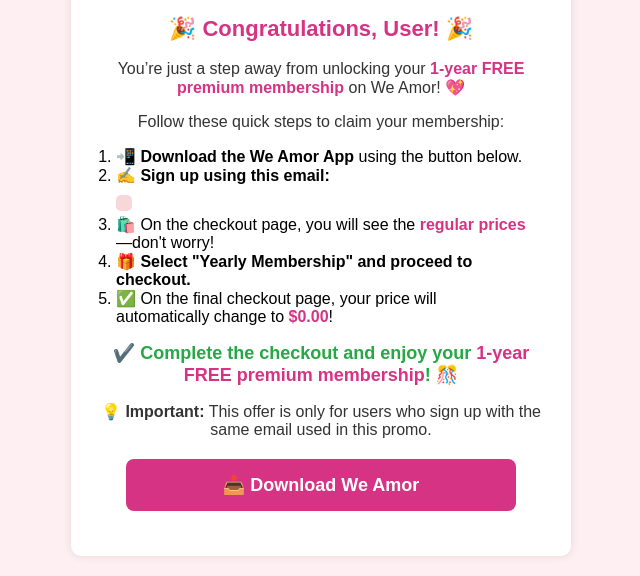
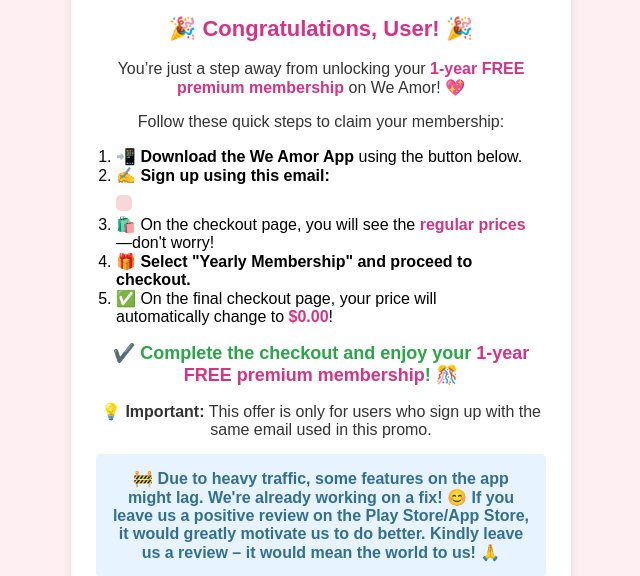
Before and after one commit to weamorapp/weamor, a plain HTML site: page page3android.html in a window 1280 px wide. Shown: the part 226-802 px from the top of the page, without its empty margins (319-959 px from the left). Drawn offline with Linux system fonts and the light colour scheme.

Commit message:
Update page3android.html

```diff
--- a/page3android.html
+++ b/page3android.html
@@ -1,4 +1,3 @@
-
 <!DOCTYPE html>
 <html lang="en">
 <head>
@@ -50,13 +49,18 @@
             text-decoration: none;
         }
         .download-btn:hover { background: #c2186b; }
+
+        /* Soft background message */
+        .soft-message {
+            background-color: #e7f3fe;
+            color: #31708f;
+            padding: 15px;
+            border-radius: 5px;
+            margin-bottom: 20px;
+            font-size: 16px;
+            font-weight: bold;
+        }
     </style>
-    <script id="_waumew" style="display: none;">
-    var _wau = _wau || [];
-    _wau.push(["small", "330zxy12jw", "mew"]);
-    </script>
-    <script async src="//waust.at/s.js">
-    </script>
 </head>
 <body>
 
@@ -77,6 +81,11 @@
         <p class="final-step">✔️ Complete the checkout and enjoy your <span class="highlight">1-year FREE premium membership</span>! 🎊</p>
 
         <p>💡 <b>Important:</b> This offer is only for users who sign up with the same email used in this promo.</p>
+
+        <!-- Soft message just above the download button -->
+        <div class="soft-message">
+            🚧 Due to heavy traffic, some features on the app might lag. We're already working on a fix! 😊 If you leave us a positive review on the Play Store/App Store, it would greatly motivate us to do better. Kindly leave us a review – it would mean the world to us! 🙏
+        </div>
 
         <!-- ✅ Smart Download Button -->
         <a id="downloadButton" class="download-btn">📥 Download We Amor</a>
```
